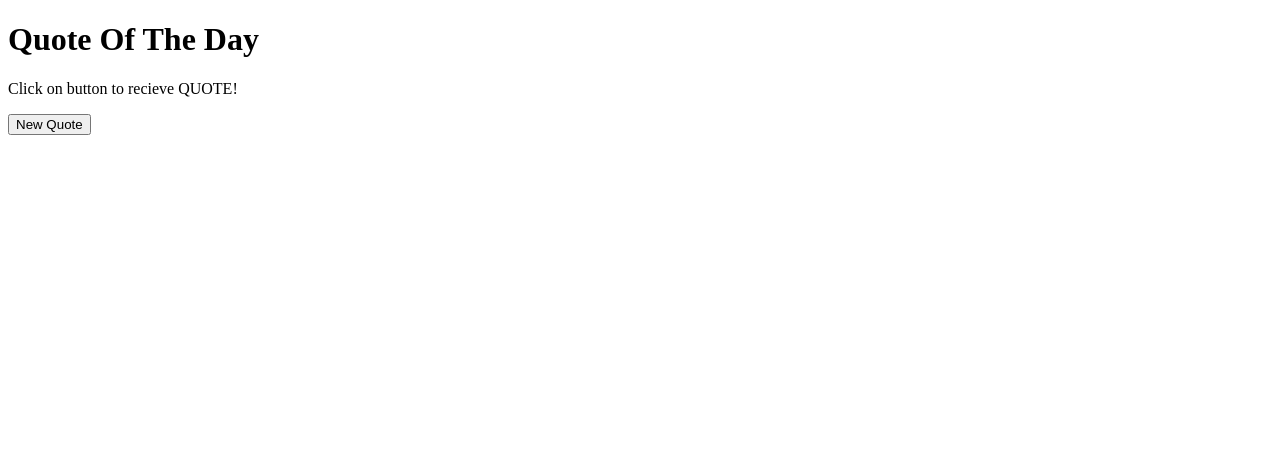
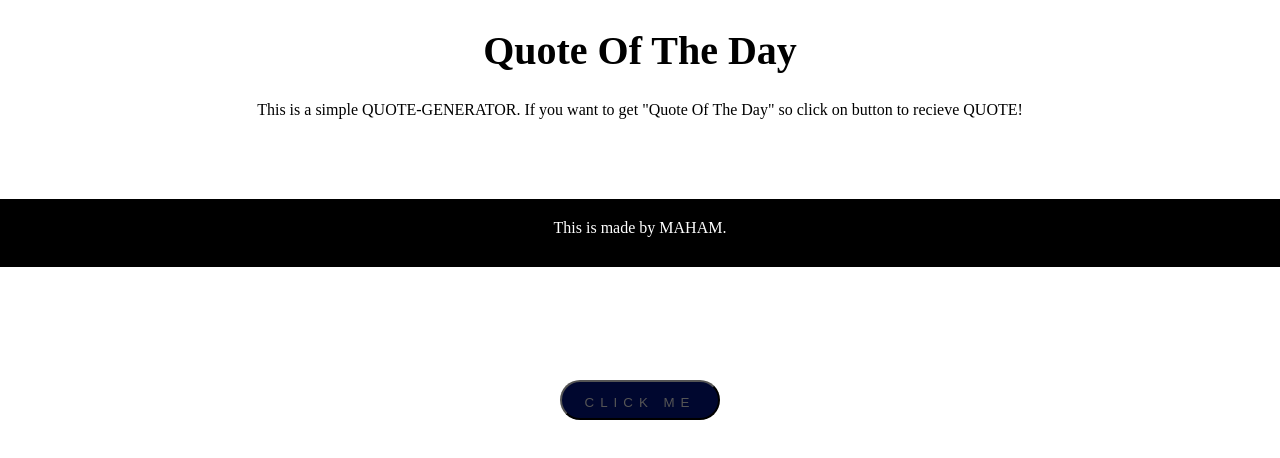
Before and after one commit to MahamSiddiqui/Quote_Generator, a plain HTML site: page index.html in a window 1280 px wide. Drawn offline with Linux system fonts and the light colour scheme.

Commit message:
Add files via upload

```diff
--- a/index.html
+++ b/index.html
@@ -6,18 +6,26 @@
     <meta name="viewport" content="width=device-width, initial-scale=1.0">
     <meta http-equiv="X-UA-Compatible" content="ie=edge">
     <title>Quote Generator</title>
+    <link rel="stylesheet" href="style.css">
 </head>
 
 <body>
+
+
+    <h1>Quote Of The Day</h1>
+    <p> This is a simple QUOTE-GENERATOR. If you want to get "Quote Of The Day" so click on button to recieve QUOTE!</p>
+    <button onclick="generateQuote();">Click Me Quote!</button>
     <div>
-    <h1>Quote Of The Day</h1>
-    <p>Click on button to recieve QUOTE!</p>
-    <button onclick="generateQuote();">New Quote</button>
+        <p id="quoteOutput"></p>
+    </div>
+    <div>
+        <p id="authorOutput"></p>
+    </div>
+    <footer>
+        This is made by MAHAM.
+    </footer>
 
-    <p id="quoteOutput"></p>
-    <p id="authorOutput"></p>
-</div>
-<script src="script.js"></script>
+    <script src="script.js"></script>
 </body>
 
 </html>
--- a/script.js
+++ b/script.js
@@ -45,7 +45,7 @@ let arrayOfQuote = [
 ];
 function generateQuote() {
     let random = Number.parseInt(Math.random() * arrayOfQuote.length + 1);
-    document.querySelector("#quoteOutput").textContent = `${arrayOfQuote[random].quote}`;
-    document.querySelector("#authorOutput").textContent = `${arrayOfQuote[random].author}`;
+    document.querySelector("#quoteOutput").textContent = `"${arrayOfQuote[random].quote}"`;
+    document.querySelector("#authorOutput").textContent = `"${arrayOfQuote[random].author}"`;
 
 }
--- a/style.css
+++ b/style.css
@@ -1 +1,92 @@
-/* write code here. */
+body{
+   margin: 0;
+   padding: 0;
+}
+h1{
+    display: flex;
+    justify-content: center;
+    font-size: 40px;
+}
+div{
+    display: flex;
+    justify-content: center;
+}
+p{
+    display: flex;
+    justify-content: center;
+}
+footer{
+    display: flex;
+    /* flex-direction: row; */
+    justify-content: center;
+    background-color: black;
+    color: white;
+    height: 3em;
+    padding-top: 20px;
+
+}
+
+button{
+    position: absolute;
+    top: 50%;
+    left:50%;
+    transform: translate(-50%,-50%);
+    width: 160px;
+    height: 40px;
+    background:#00072f;
+    text-align: center;
+    line-height: 40px;
+    border-radius: 40px;
+    color: #555;
+    text-transform: uppercase;
+    text-decoration: none;
+    font-family: sans-serif;
+    letter-spacing: 6px;
+    transition: 5s;
+    overflow: hidden;
+}
+button:hover{
+    color: #fff;
+    box-shadow: -15px 0 15px rgba(255, 20, 152,1),15px 0 15px rgba(255, 0, 255,1);
+    text-shadow: 0 0 0 10px rgba(255, 255, 255, 0.50)
+    , 0 0 0 25px rgba(255, 255, 255, 0.50)
+    , 0 0 0 35px rgba(255, 255, 255, 0.50);
+}
+button:before{
+    content: '';
+    position: absolute;
+    top: 0;
+    left:0;
+    width:40px;
+    height:40px;
+    border-radius: 50%;
+    background:rgba(255, 20, 152,0);
+    filter:blur(4px);
+    transition: 5s;
+    z-index: -1;
+}
+button:hover:before{
+
+    background:rgba(255, 20, 152,1);
+    transform: scaleX(5);
+}
+
+button:after{
+    content: '';
+    position: absolute;
+    top: 0;
+    right: 0;
+    width:40px;
+    height:40px;
+    border-radius: 50%;
+    background:rgba(122, 0, 255,0);
+    filter:blur(4px);
+    transition: 5s;
+    z-index: -1;
+    mix-blend-mode:lighten;
+}
+button:hover:after{
+
+    background:rgba(122, 0, 255,1);
+    transform: scaleX(5);
+ }
```
